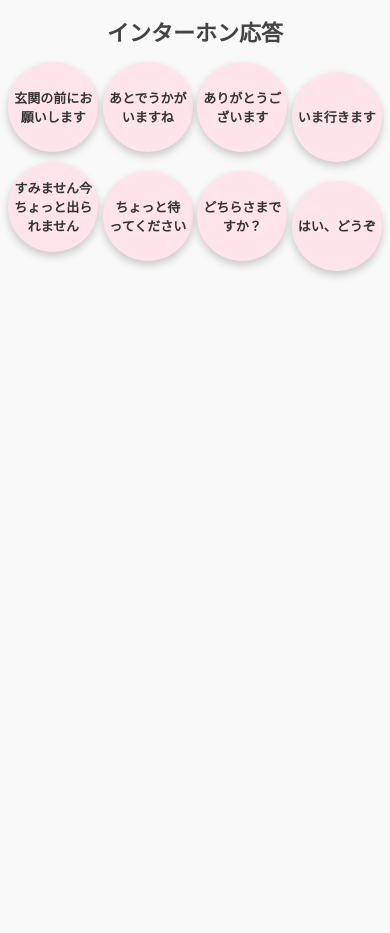
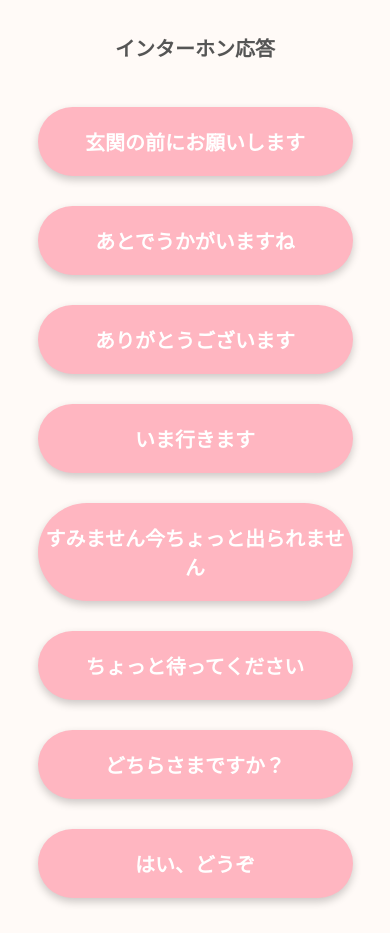
Before and after one commit to harusanyo/interphone, a plain HTML site: page index.html in a window 390 px wide. Before the commit the page ends 844 px from the top, so only its background shows below. Drawn offline with Linux system fonts and the light colour scheme.

Commit message:
style.css を更新

```diff
--- a/style.css
+++ b/style.css
@@ -1,60 +1,55 @@
 /* ページ全体 */
 body {
-  background-color: #f9f9f9;
+  background-color: #fffaf7;
   font-family: "Noto Sans JP", sans-serif;
   text-align: center;
+  padding: 40px;
+  color: #4b4b4b;
   margin: 0;
-  padding: 0;
 }
 
 /* タイトル */
 h1 {
   font-size: 22px;
-  color: #444;
-  margin: 15px 0;
+  color: #555;
+  margin-bottom: 30px;
 }
 
-/* ボタンを格子状に配置する */
-.button-grid {
-  display: grid;
-  grid-template-columns: repeat(3, 1fr); /* 3列 */
-  gap: 15px;
-  padding: 20px;
-  max-width: 400px;
-  margin: 0 auto;
+/* ボタンのデザイン */
+button {
+  display: inline-block;
+  width: 90%;
+  max-width: 320px;
+  background-color: #ffb6c1; /* やさしいピンク */
+  color: white;
+  border: none;
+  border-radius: 50px; /* 丸みを強調 */
+  padding: 18px 0; /* 高さを広めに */
+  font-size: 18px;
+  font-weight: bold;
+  cursor: pointer;
+  box-shadow: 0 4px 8px rgba(0, 0, 0, 0.2); /* ふんわり影 */
+  transition: all 0.2s ease;
+  margin: 15px auto;
 }
 
-/* ボタン全体 */
-button {
-  background-color: #ffe4ec; /* やさしいピンク */
-  color: #333;
-  border: none;
-  border-radius: 50%; /* 丸い形 */
-  width: 100px;
-  height: 100px;
-  font-size: 14px;
-  font-weight: bold;
-  cursor: pointer;
-  box-shadow: 0 4px 8px rgba(0, 0, 0, 0.2);
-  transition: transform 0.1s, background-color 0.3s;
+/* 押した時（タップ時）の見た目 */
+button:active {
+  transform: scale(0.97);
+  background-color: #ff9eb1; /* 少し濃いピンクに */
+  box-shadow: 0 2px 4px rgba(0, 0, 0, 0.2);
 }
 
-/* 押した時のアニメーション */
-button:active {
-  transform: scale(0.95);
-  background-color: #ffc9d8;
-}
-
-/* スマホ全画面対応（ボタン大きめ） */
+/* スマホでの見やすさ調整 */
 @media (max-width: 600px) {
-  .button-grid {
-    grid-template-columns: repeat(3, 1fr);
-    gap: 12px;
+  body {
+    padding: 20px;
   }
-
+  h1 {
+    font-size: 20px;
+  }
   button {
-    width: 90px;
-    height: 90px;
-    font-size: 13px;
+    font-size: 20px;
+    padding: 20px 0;
   }
 }
```
